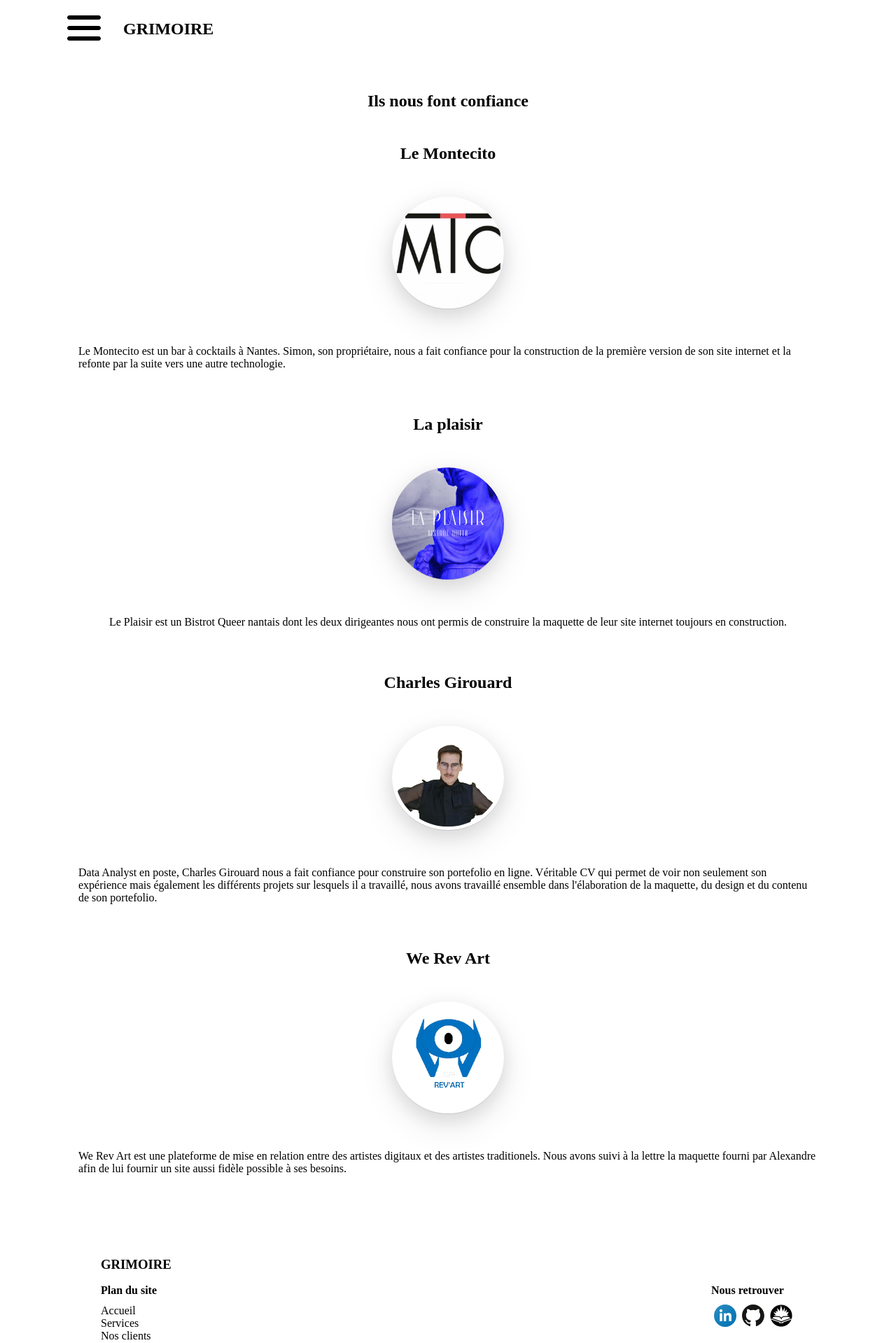
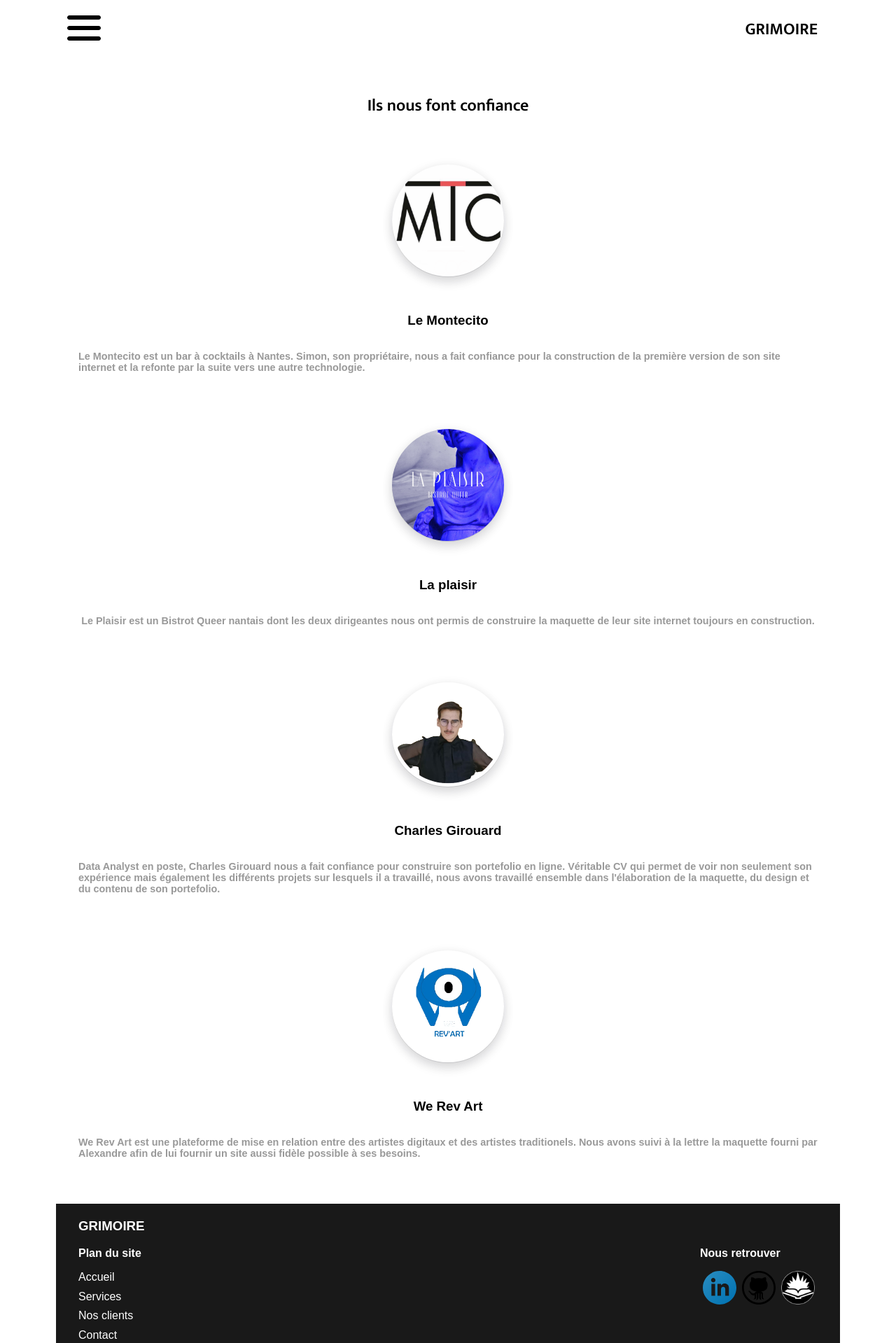
Before and after one commit to TerryGrimoire/Website-Terry-Grimoire, a React (Vite) app: page /Clients in a window 1280 px wide. Shown: the top 1919 px of the page at 70% size. Built offline with nearby package versions, Linux system fonts and the light colour scheme.

Commit message:
correting the little problems after christian and marie claire feedbacks

```diff
--- a/src/App.css
+++ b/src/App.css
@@ -1,12 +1,12 @@
 /********************************************************************* CSS VARIABLES *********************************************************************/
-
+@import url('https://fonts.googleapis.com/css2?family=Anton&family=Mukta:wght@600&display=swap');
 :root {
 
   --main-bg-color : #FFFFFF;
   --secondary-bg-color : #191919;
   --third-color : #999999;
   --button-color: #0055FF;
-  --box-shadow: rgba(17, 17, 26, 0.1) 0px 1px 0px, rgba(17, 17, 26, 0.1) 0px 8px 24px, rgba(17, 17, 26, 0.1) 0px 16px 48px;
+  --box-shadow: rgba(17, 17, 26, 0.1) 0px 1px 0px, rgba(17, 17, 26, 0.1) 0px 4px 16px, rgba(17, 17, 26, 0.1) 0px 8px 16px;
 }
 
 
@@ -17,6 +17,13 @@
   padding: 0;
   box-sizing: border-box;
   background-color: var(--main-bg-color);
+  font-family: 'Josefin Sans', sans-serif;
+}
+h1 {
+  font-size: 2rem;
+}
+h1, h2 {
+  font-family: 'Mukta', sans-serif;
 }
 
 a {
@@ -123,7 +130,7 @@
 }
 .logo {
   font-size: 1.5rem;
-  padding: 1rem;
+  padding: 1rem 2rem;
   text-align: center;
 }
 
@@ -299,22 +306,27 @@
 /********************************************************************* FOOTER *********************************************************************/
 
 .footer {
-  padding: 3rem 4rem;
+  padding: 1rem 2rem;
   align-items: flex-start;
+  background-color: var(--secondary-bg-color);
+  color: var(--main-bg-color);
 }
+
 .footer * {
   padding: 0.35rem 0;
+  background-color: inherit;
+  color: inherit;
 }
 
 .footer li, .footer a, .footer div {
-  padding: 0;
+  padding: 0.15rem 0;
 }
 .footer-section {
   width: 100%;
 }
 
 .footer img {
-  width: 2rem;
+  width: 3rem;
   margin: 0 0.25rem;
 }
 
--- a/src/components/Form.jsx
+++ b/src/components/Form.jsx
@@ -33,8 +33,7 @@
           <textarea
             type="text"
             name="sujetlInput"
-            placeholder="Bonjour Grimoire,
-            Abracadra."
+            placeholder="Saisir votre message"
           />
         </label>
         <button type="submit" value="send" className="button_style blue">
--- a/src/datas/ExpertiseData.js
+++ b/src/datas/ExpertiseData.js
@@ -24,7 +24,7 @@
     img: "https://media3.giphy.com/media/3oKIPEqDGUULpEU0aQ/giphy.gif?cid=ecf05e47rf99mjtr9gizkyu7zgm94cfgh4yrga2em6nw6ped&rid=giphy.gif&ct=g",
     alt: "main qui ouvre et referme un dashboard sur lequel on voit des analyses et graphiques",
     content:
-      "Parce qu'avancée à l'aveugle n'est jamais une bonne idée, nous vous proposons la possibilité de collecter et analyser vos données grâce à nos experts sur ce sujet. Une analyse complète et ciblée qui vous permettra de prendre des décisions basées sur des chiffres réels et donc d'améliorer votre productivité, votre rentabilité et vos différentes stratégies commerciales.",
+      "Parce qu'avancée à l'aveugle n'est jamais une bonne idée, nous vous proposons la possibilité de collecter et analyser vos données grâce à nos experts sur ce sujet. Une analyse complète et ciblée qui vous permettra de prendre des décisions stratégiques basées sur des chiffres réels et donc d'améliorer votre productivité, votre rentabilité et vos différentes stratégies commerciales.",
   },
   {
     id: 4,
--- a/src/datas/ServicesData.js
+++ b/src/datas/ServicesData.js
@@ -40,7 +40,7 @@
     title: "Analyse de données",
     img: analyse,
     description:
-      "Les données de nos jours sont la voie vers la réussite pour votre entreprise. Grâce à elles, vous pouvez prendre des décisions en ayant une meilleure vision de la réalité. Pour cela, encore faut-il être en mesure d'exploiter ses données et de les faire parler. C'est là que notre équipe intervient en analysant vos données et en créant des dashboards lisibles et compréhensibles vous permettant de mieux appréhender vos décisions importantes.",
+      "Les données de nos jours sont la voie vers la réussite pour votre entreprise. Grâce à elles, vous pouvez prendre des décisions stratégiques en ayant une meilleure vision de la réalité. Pour cela, encore faut-il être en mesure d'exploiter ses données et de les faire parler. C'est là que notre équipe intervient en analysant vos données et en créant des dashboards lisibles et compréhensibles vous permettant de mieux appréhender vos décisions importantes.",
   },
   {
     id: 6,
--- a/src/pages/Clients.jsx
+++ b/src/pages/Clients.jsx
@@ -7,10 +7,9 @@
   }, []);
   return (
     <section className="flex flex-col align-center justify-center clients_container">
-      <h1>Ils nous font confiance</h1>
+      <h2>Ils nous font confiance</h2>
       {clientsData.map((client) => (
         <div className="flex flex-col align-center justify-center">
-          <h2>{client.title}</h2>
           <a href={client.links}>
             <img
               src={client.image}
@@ -18,7 +17,8 @@
               className="clients_image"
             />
           </a>
-          <p>{client.description}</p>
+          <h3>{client.title}</h3>
+          <p className="p_home">{client.description}</p>
         </div>
       ))}
     </section>
--- a/src/pages/Header.jsx
+++ b/src/pages/Header.jsx
@@ -7,7 +7,7 @@
   const [openBurger, setOpenBurger] = useState(false);
   return (
     <header className="container">
-      <div className="flex align-center">
+      <div className="flex align-center justify-between">
         <button
           type="button"
           className="no_button"
@@ -19,7 +19,9 @@
             className="menu_burger"
           />
         </button>
-        <h1 className="logo">GRIMOIRE</h1>
+        <Link to="/">
+          <h1 className="logo">GRIMOIRE</h1>
+        </Link>
       </div>
 
       {openBurger && (
--- a/src/pages/Home.jsx
+++ b/src/pages/Home.jsx
@@ -3,10 +3,10 @@
 import "react-responsive-carousel/lib/styles/carousel.min.css"; // requires a loader
 import AliceCarousel from "react-alice-carousel";
 import "react-alice-carousel/lib/alice-carousel.css";
-// import { Carousel } from "react-responsive-carousel";
+import { Carousel } from "react-responsive-carousel";
 import coche from "../assets/coche.png";
 import expertiseData from "../datas/ExpertiseData";
-// import formulesData from "../datas/FormulesData";
+import formulesData from "../datas/FormulesData";
 import partenairesData from "../datas/PartenairesData";
 
 export default function Home() {
@@ -38,9 +38,7 @@
   };
   return (
     <main className="main_container">
-      <h2 className="first_h2_home">
-        La formule qu'il vous faut pour faire grandir votre entreprise.
-      </h2>
+      <h2 className="first_h2_home">L'avenir de votre entreprise.</h2>
 
       <div className="flex align-center justify-between">
         <Link to="/contact">
@@ -87,16 +85,15 @@
           <article className="flex-col align-center article_home">
             <h3>{expertise.title}</h3>
             <img src={expertise.img} alt={expertise.alt} />
-            <p>{expertise.content}</p>
+            <p className="p_home">{expertise.content}</p>
             <Link to={expertise.link}>
-              <button type="button" className="button_style margin1r0">
+              <button type="button" className="button_style blue margin1r0">
                 En savoir plus
               </button>
             </Link>
           </article>
         ))}
       </section>
-      {/* }
       <section>
         <h2 className="first_h2_home">
           Des formules simples et transparentes.
@@ -112,10 +109,10 @@
         >
           {formulesData.map((formule) => (
             <div className="clients_container">
-              <h3>{formule.title}</h3>
+              <h2>{formule.title}</h2>
               <p>{formule.price}</p>
               <p>{formule.time}</p>
-              <p>{formule.description}</p>
+              <p className="p_home">{formule.description}</p>
               <Link to="/Contact">
                 <button
                   type="button"
@@ -128,7 +125,6 @@
           ))}
         </Carousel>
       </section>
-      */}
       <section>
         <h2 className="second_h2_home">Ils nous font confiance</h2>
         <AliceCarousel
@@ -139,8 +135,7 @@
           infinite
           responsive={responsive}
           items={items}
-          autoPlayInterval="500"
-          animationDuration="250"
+          animationDuration="6000"
         />
       </section>
     </main>
--- a/src/pages/Services.jsx
+++ b/src/pages/Services.jsx
@@ -11,7 +11,7 @@
         <div className="flex flex-col align-center services_container">
           <h2>{service.title}</h2>
           <img src={service.img} alt="" className="services_img" />
-          <p>{service.description}</p>
+          <p className="p_home">{service.description}</p>
         </div>
       ))}
     </div>
```
Also changed, not shown: src/assets/github.svg.
